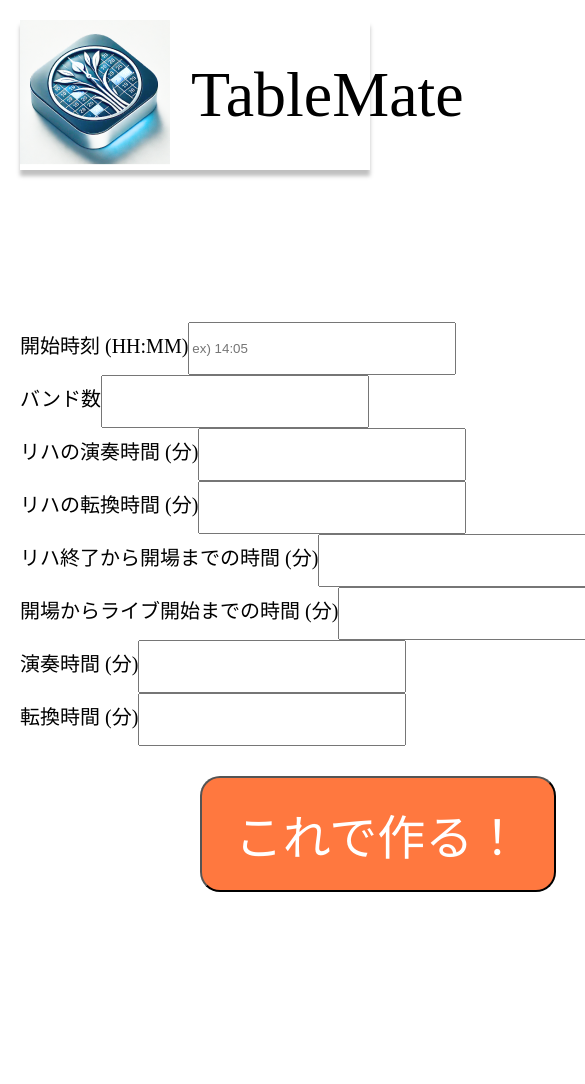
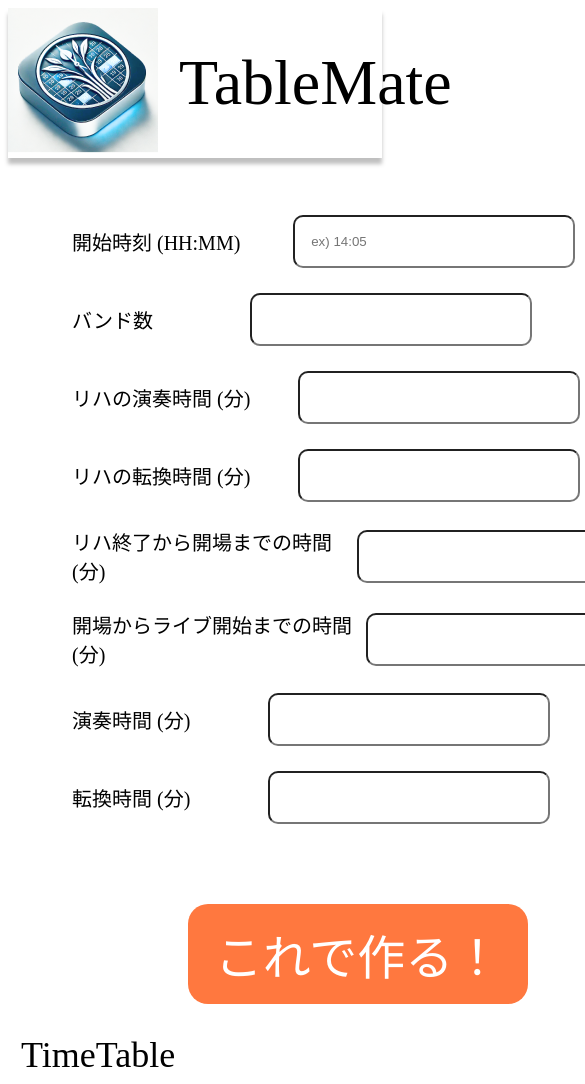
Before and after one commit to kokokoko0825/timetable, a website built with webpack: page src/index.html in a window 390 px wide. Shown: the top 1084 px of the page, 585 px wide, since content can reach past the window. Built offline with nearby package versions, Linux system fonts and the light colour scheme.

Commit message:
feat: update CSS styles for improved layout and responsiveness

```diff
--- a/src/index.css
+++ b/src/index.css
@@ -1,6 +1,5 @@
 body {
-    font-family: Arial, sans-serif;
-    margin: 20px;
+    font-family: Inria Serif;
 }
 
 table {
@@ -11,7 +10,7 @@ table {
 th,
 td {
     border: 1px solid #ddd;
-    padding: 8px;
+    padding: 0.5rem;
     text-align: center;
 }
 
@@ -24,22 +23,22 @@ th {
     justify-content: start;
     align-items: center;
     width: 100%;
-    height: 150px;
-    gap: 21px;
+    height: 9.375rem;
+    gap: 1.3125rem;
     background: #FFF;
-    box-shadow: 0px 6px 4px 0px rgba(0, 0, 0, 0.25);
+    box-shadow: 0 0.375rem 0.25rem 0 rgba(0, 0, 0, 0.25);
     margin: 0;
 }
 
 .icon {
-    width: 150px;
-    height: 150px;
+    width: 9.375rem;
+    height: 9.375rem;
 }
 
 .headText {
     color: #000;
     font-family: "Inria Serif";
-    font-size: 64px;
+    font-size: 4rem;
     font-style: normal;
     font-weight: 400;
     line-height: normal;
@@ -47,18 +46,21 @@ th {
 
 .bodys {
     display: flex;
-    width: 1440px;
-    height: 874px;
-    justify-content: space-between;
-    align-items: flex-start;
+    width: auto;
+    height: auto;
+    justify-content: start;
+    align-items: stretch;
+    align-content: flex-start;
+    flex-wrap: wrap;
 }
 
 .inputFrame {
     display: flex;
     width: 50%;
-    height: 874px;
+    height: 54.625rem;
+    padding-top: 2rem;
     flex-shrink: 0;
-    justify-content: center;
+    justify-content: start;
     flex-direction: column;
 }
 
@@ -67,43 +69,49 @@ th {
 }
 
 .textFrame {
-    display: table-row;
+    display: flex;
     justify-content: space-between;
+    width: 556px;
+    height: auto;
     align-items: center;
-    padding-top: 25px;
-    padding-right: 80px;
-    padding-left: 64px;
+    padding-top: 1.5625rem;
+    padding-right: 5rem;
+    padding-left: 4rem;
 
 }
 
 .label {
     color: #000;
     font-family: "Inria Serif";
-    font-size: 20px;
+    font-size: 1.25rem;
     font-style: normal;
     font-weight: 400;
     line-height: normal;
 }
 
 .input {
-    width: 260px;
-    height: 47px;
+    width: 16.25rem;
+    height: 2.9375rem;
+    padding-left: 16px;
+    border-radius: 0.625rem;
+
 
 }
 
 .button {
-    width: 356px;
-    height: 116px;
-    border-radius: 20px;
+    width: 21.25rem;
+    height: 6.25rem;
+    border: none;
+    border-radius: 1.25rem;
     background: #FF783F;
-    margin-top: 30px;
-    margin-left: 180px;
+    margin-top: 5rem;
+    margin-left: 11.25rem;
 }
 
 .buttonText {
     color: #FFF;
     font-family: "Inria Serif";
-    font-size: 48px;
+    font-size: 3rem;
     font-style: normal;
     font-weight: 400;
     line-height: normal;
@@ -113,17 +121,31 @@ th {
 .outputFrame{
     display: flex;
     width: 50%;
-    height: 874px;
+    height: 54.625rem;
     flex-direction: column;
 }
 
 .outputText{
     color: #000;
     font-family: "Inria Serif";
-    font-size: 36px;
+    font-size: 2.25rem;
     font-style: normal;
     font-weight: 400;
     line-height: normal;
-    padding-top: 30px;
-    padding-left: 13px;
+    padding-top: 1.875rem;
+    padding-left: 0.8125rem;
 }
+
+@media screen and (max-width: 1220px){
+    .bodys {
+        flex-direction: column;
+    }
+    .inputFrame {
+        width: 100%;
+        height: auto;
+    }
+    .outputFrame {
+        width: 100%;
+        height: auto;
+    }
+}
```
